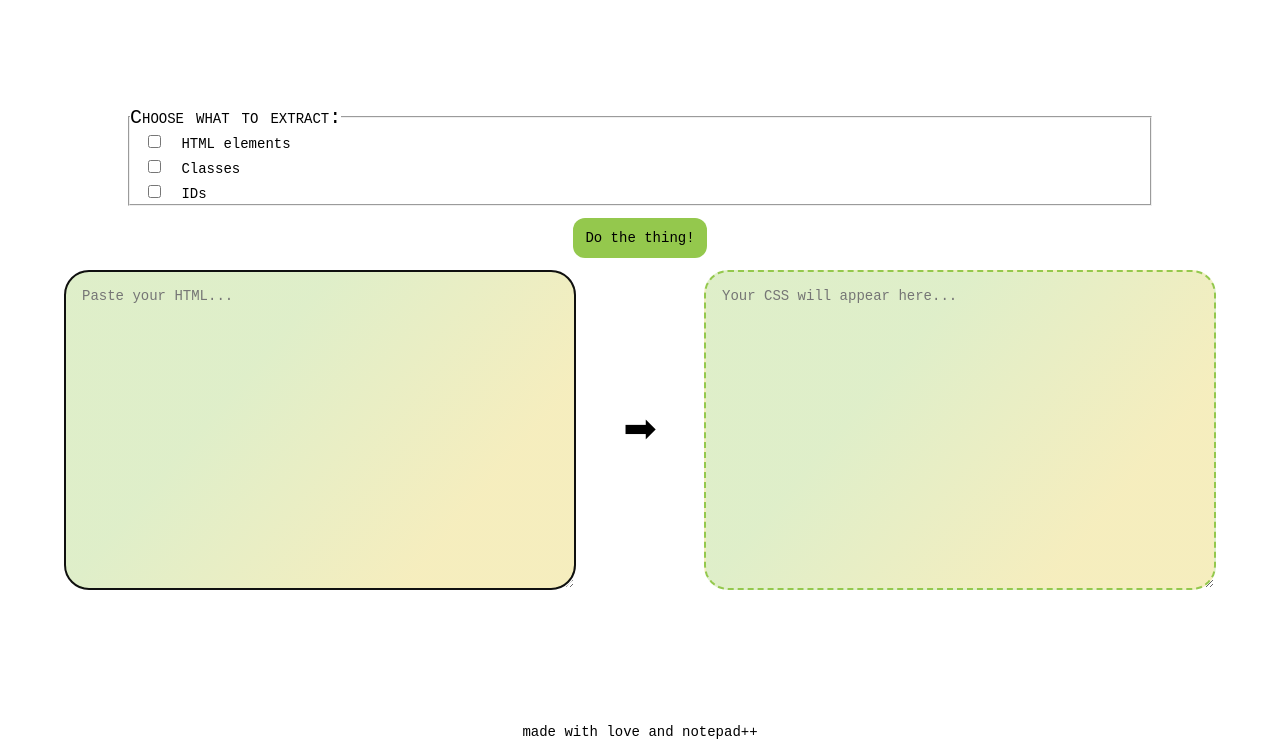
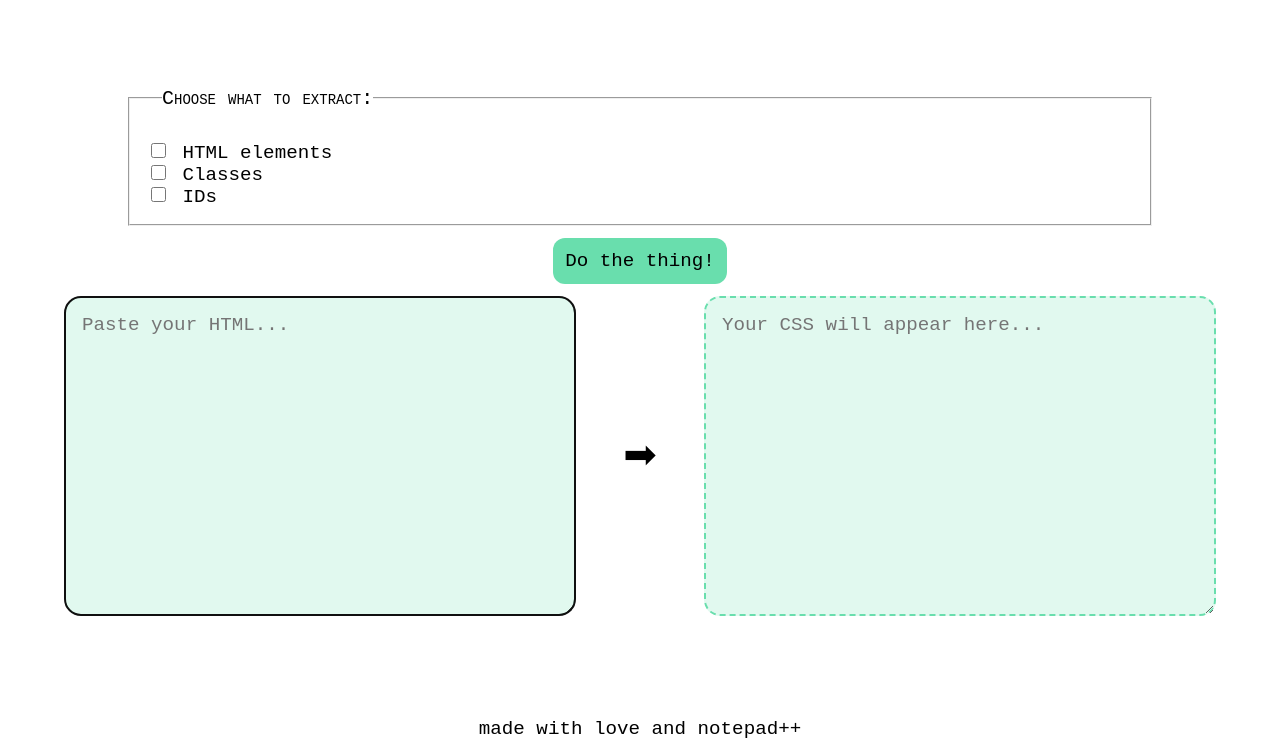
Before and after one commit to riazaia/html2css, a plain HTML site: page index.html in a window 1280 px wide. Shown: the part 60-800 px from the top of the page. Drawn offline with Linux system fonts and the light colour scheme.

Commit message:
Style diff

```diff
--- a/index.html
+++ b/index.html
@@ -13,16 +13,13 @@
     <main>
       <fieldset class="options">
         <legend>Choose what to extract:</legend>
-        <label for="element"
-          ><input type="checkbox" id="element" name="option" /> HTML elements </label
-        ><br />
-        <label for="class"
-          ><input type="checkbox" id="class" name="option" /> Classes</label
-        ><br />
+        <input type="checkbox" id="element" name="option" />
+        <label for="element"> HTML elements </label><br />
+        <input type="checkbox" id="class" name="option" />
+        <label for="class"> Classes </label><br />
 
-        <label for="id"
-          ><input type="checkbox" id="id" name="option" /> IDs</label
-        ><br />
+        <input type="checkbox" id="id" name="option" />
+        <label for="id"> IDs</label>
       </fieldset>
       <button id="extractor">Do the thing!</button>
       <div class="boxes">
--- a/style.css
+++ b/style.css
@@ -1,3 +1,7 @@
+:root {
+  --accent: #69dead;
+  --accent-transparent: #69dead33;
+}
 *,
 *:before,
 *:after {
@@ -12,7 +16,7 @@ html {
 
 body {
   font-family: "Courier New", Courier, monospace;
-  font-size: 14px;
+  font-size: 1.2rem;
   display: flex;
   flex-flow: column nowrap;
   justify-content: space-between;
@@ -22,21 +26,17 @@ body {
 }
 
 textarea {
-  border-radius: 24px;
+  border-radius: 1rem;
+  padding: 1rem;
+  font: inherit;
+  border: 2px dashed var(--accent);
+  background-color: var(--accent-transparent);
   width: 40vw;
   height: 40vh;
-  padding: 16px;
-  font: inherit;
-  border: 2px dashed #94c84d;
-  background: rgb(148, 200, 77);
-  background: linear-gradient(
-    130deg,
-    rgba(148, 200, 77, 0.3) 34%,
-    rgba(224, 197, 40, 0.3) 78%
-  );
 }
 
-header, footer {
+header,
+footer {
   width: 100%;
   text-align: center;
 }
@@ -53,27 +53,36 @@ button {
   border-radius: 12px;
   padding: 12px;
   margin: 12px auto;
-  background-color: #94c84d;
+  background-color: var(--accent);
   font: inherit;
 }
 
-button:hover, label:hover {
-  box-shadow: 0px 0px 12px 5px hsl(54, 100%, 62%);
-  border-radius: 12px;
+button:hover {
+  box-shadow: 0px 0px 10px 2px var(--accent);
 }
 
 label {
-  margin: 6px auto;
-  padding: 6px;
+  cursor: pointer;
+}
+input:checked + label {
+  background-color: var(--accent-transparent);
+  font-weight: 900;
 }
 
+fieldset {
+  padding: 1rem;
+}
 legend {
   font-variant: small-caps;
   font-size: 20px;
+  margin: 1rem;
 }
 input {
-	margin: 6px 12px;
+  height: 15px;
+  width: 25px;
+  accent-color: var(--accent);
 }
+
 .boxes {
   display: flex;
   flex-flow: row nowrap;
```
Lines whose indentation alone changed are shown as unchanged.
